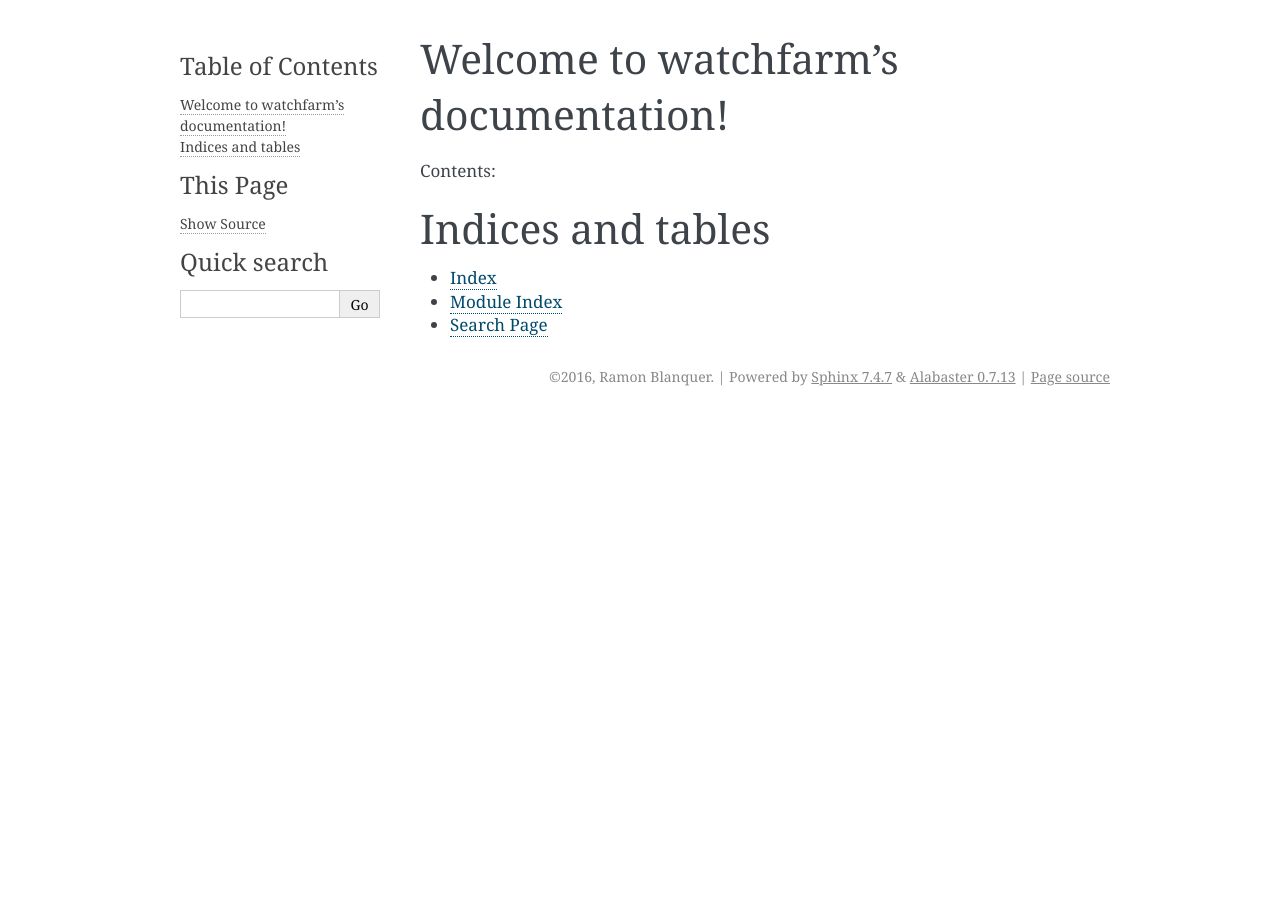
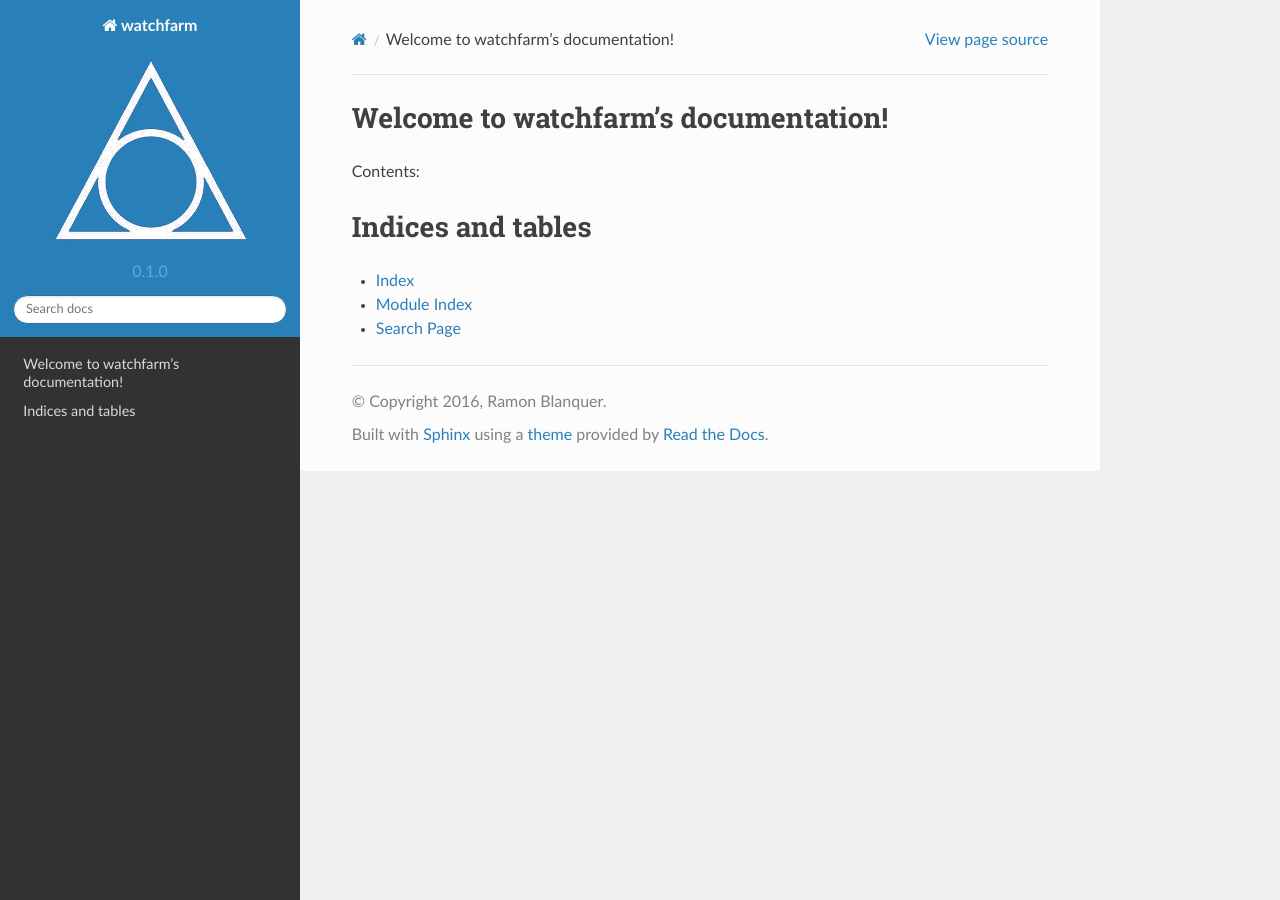
Before and after one commit to eulersson/cerda, a Sphinx documentation site: the page built from docs/source/index.rst, in a window 1280 px wide. Built offline with Sphinx 7.4.7 and the Read the Docs theme 2.0.0, drawn with Linux system fonts in a browser that asks for light colours.

Commit message:
Changed theme for docs and added logo

```diff
--- a/docs/source/conf.py
+++ b/docs/source/conf.py
@@ -122,7 +122,7 @@ todo_include_todos = False
 # The theme to use for HTML and HTML Help pages.  See the documentation for
 # a list of builtin themes.
 #
-html_theme = 'alabaster'
+html_theme = 'sphinx_rtd_theme'
 
 # Theme options are theme-specific and customize the look and feel of a theme
 # further.  For a list of options available for each theme, see the
@@ -145,7 +145,7 @@ html_theme = 'alabaster'
 # The name of an image file (relative to this directory) to place at the top
 # of the sidebar.
 #
-# html_logo = None
+html_logo = '_static/logo.png'
 
 # The name of an image file (relative to this directory) to use as a favicon of
 # the docs.  This file should be a Windows icon file (.ico) being 16x16 or 32x32
```
Also changed, not shown: docs/source/_static/logo.png (added), 1 other file.
